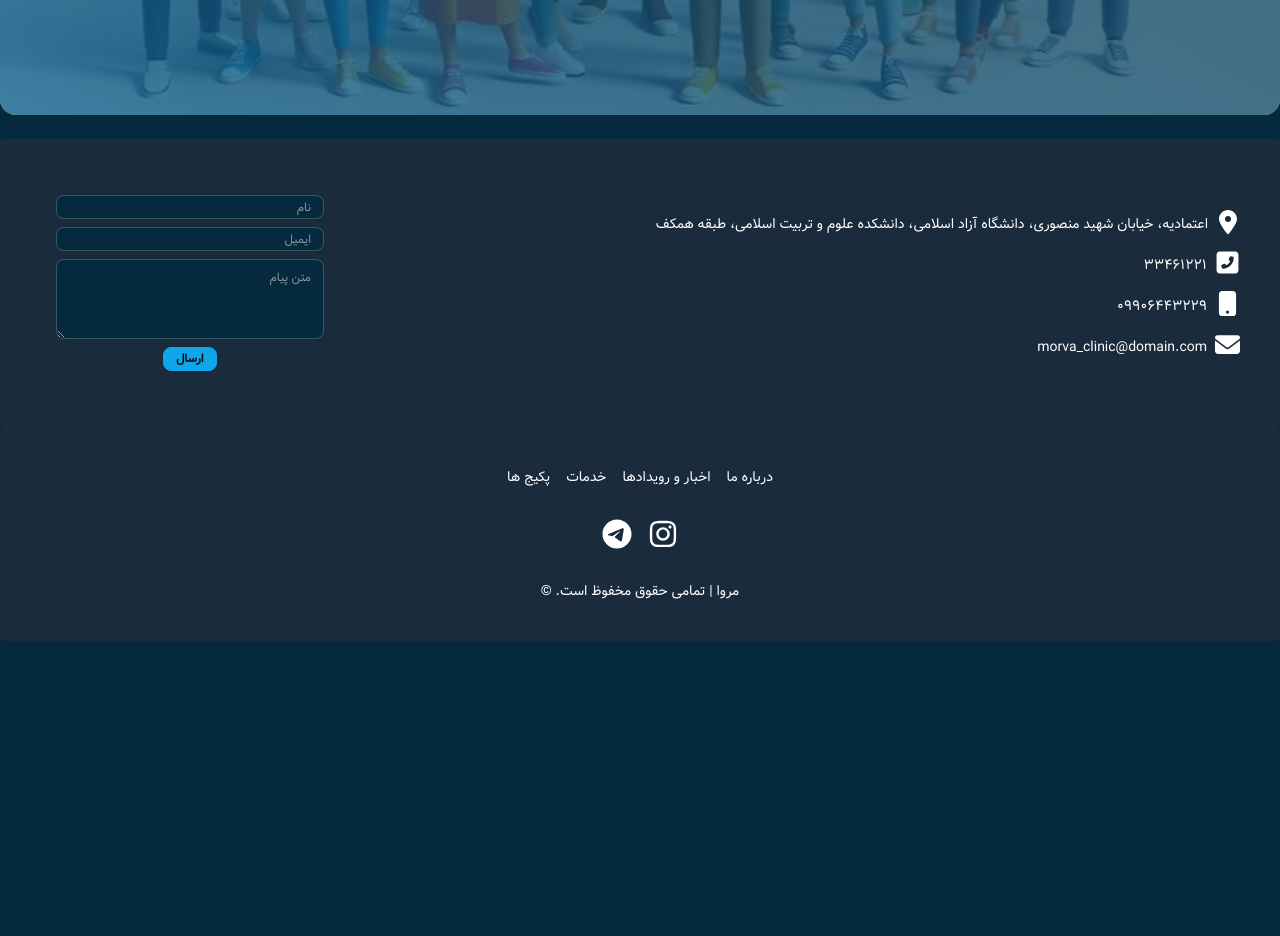
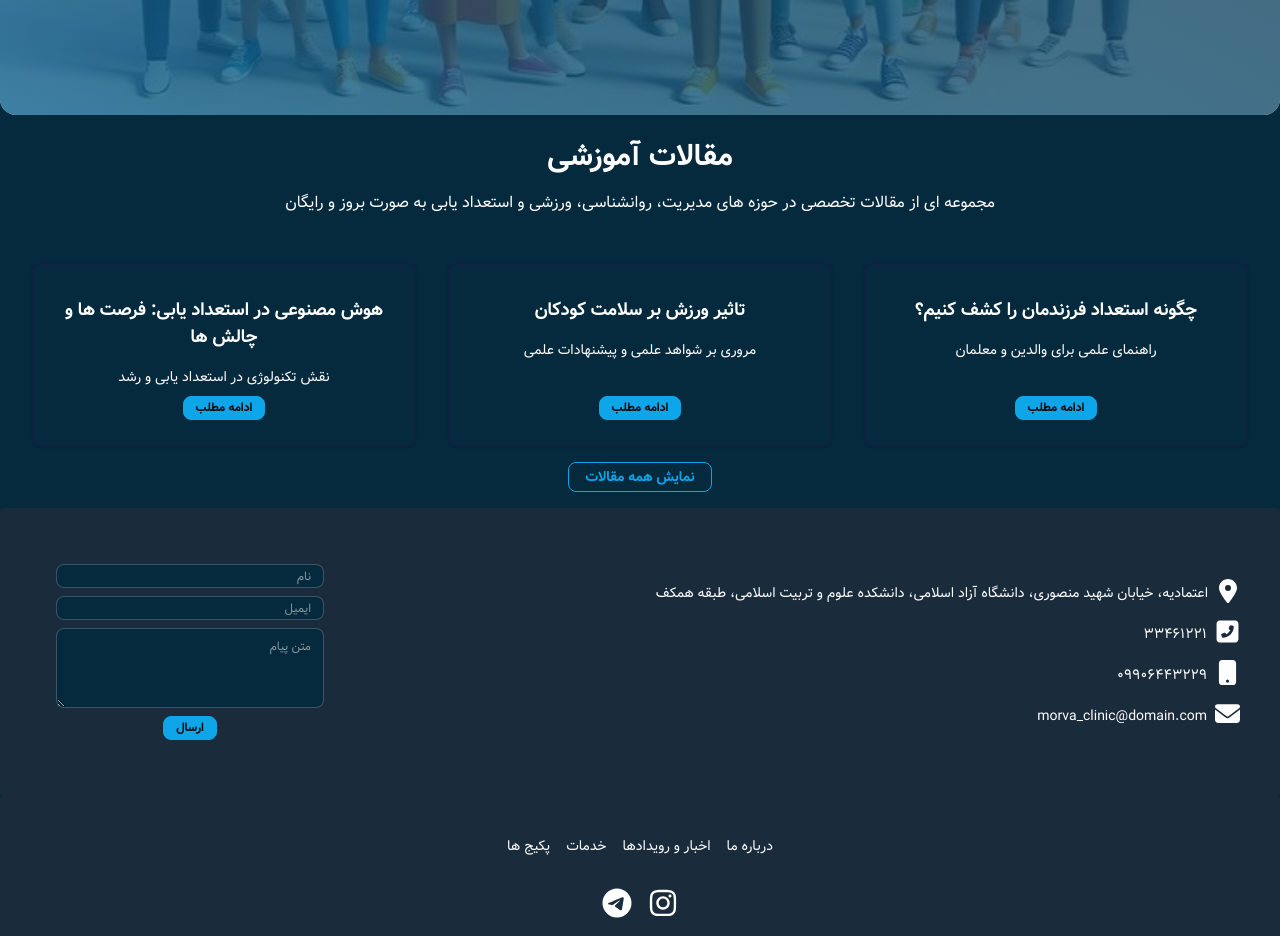
Before and after one commit to YasharFaridi/morva-clinic-talent, a Next.js app: page / in a window 1280 px wide. Shown: the part 1980-2916 px from the top of the page. Before the commit the page ends 2621 px from the top, so only its background shows below. Built offline with nearby package versions, Linux system fonts and the light colour scheme.

Commit message:
Add articles section

```diff
--- a/src/app/(main)/page.tsx
+++ b/src/app/(main)/page.tsx
@@ -1,4 +1,5 @@
 import About from "@/components/home/About";
+import Articles from "@/components/home/Articles";
 import Carts from "@/components/home/Carts";
 import Hero from "@/components/home/Hero";
 import Services from "@/components/home/Services";
@@ -10,6 +11,7 @@ export default function Home() {
     <Services/>
     <Carts/>
     <About/>
+    <Articles/>
     </>
   )
 }
--- /dev/null
+++ b/src/components/home/Articles.tsx
@@ -0,0 +1,43 @@
+export default function Articles() {
+  const articles = [
+    {
+      title: "چگونه استعداد فرزندمان را کشف کنیم؟",
+      desc: "راهنمای علمی برای والدین و معلمان",
+    },
+    {
+      title: "تاثیر ورزش بر سلامت کودکان",
+      desc: "مروری بر شواهد علمی و پیشنهادات علمی",
+    },
+    {
+      title: "هوش مصنوعی در استعداد یابی: فرصت ها و چالش ها",
+      desc: "نقش تکنولوژی در استعداد یابی و رشد",
+    },
+  ];
+  return (
+    <div className="flex flex-col items-center gap-4 my-4">
+      <h1 className="text-3xl font-bold"> مقالات آموزشی</h1>
+      <p>
+        مجموعه ای از مقالات تخصصی در حوزه های مدیریت، روانشناسی، ورزشی و استعداد
+        یابی به صورت بروز و رایگان
+      </p>
+
+      <div className="flex justify-around flex-grow gap-8 mt-8">
+        {articles.map((article, index) => (
+          <div
+            key={index}
+            className="border-2 shadow card w-96 bg-base-100 border-base-200"
+          >
+            <div className="items-center text-center card-body">
+              <h1 className="my-2 card-title">{article.title} </h1>
+              <p>{article.desc}</p>
+              <div className="card-actions">
+                <button className="btn btn-info btn-sm">ادامه مطلب</button>
+              </div>
+            </div>
+          </div>
+        ))}
+      </div>
+      <button className="btn btn-outline btn-info ">نمایش همه مقالات</button>
+    </div>
+  );
+}
```
